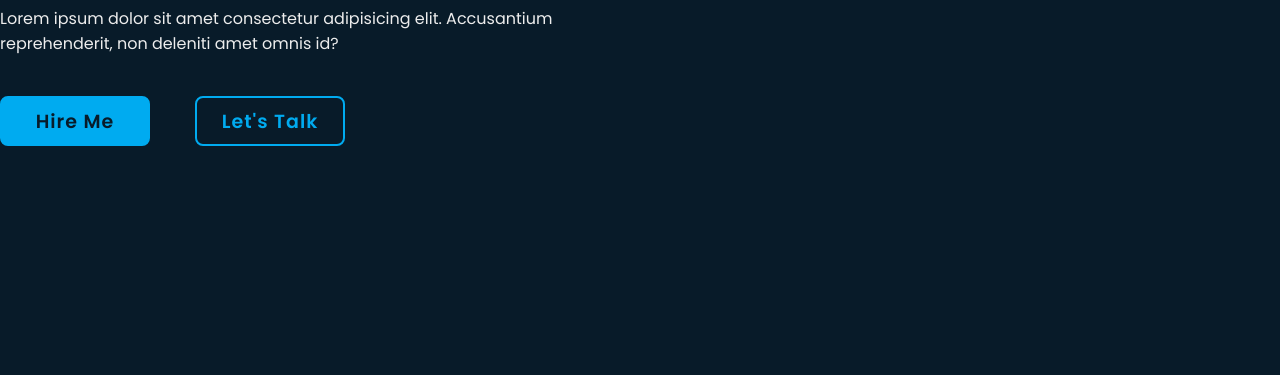
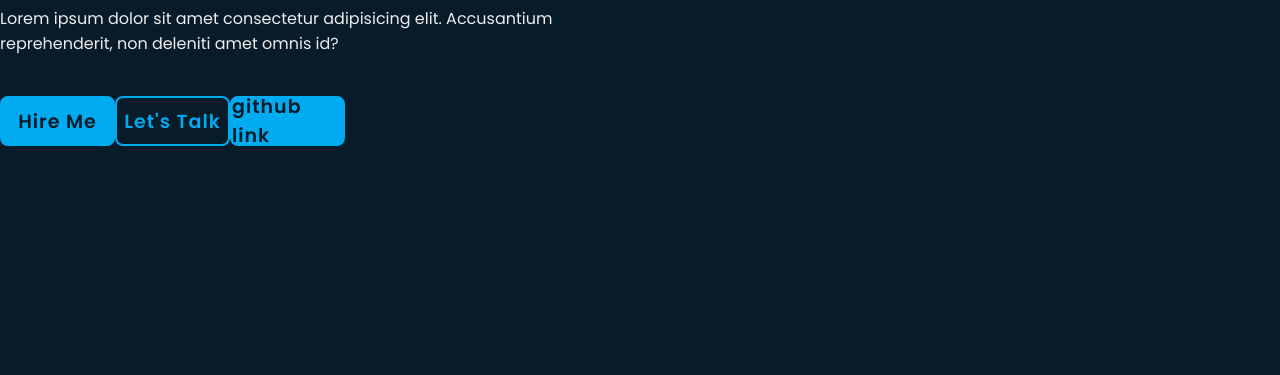
Before and after one commit to 0x1Shub/Demo-Repository, a plain HTML site: page index.html in a window 1280 px wide. Shown: the part 425-800 px from the top of the page. Drawn offline with Linux system fonts and the light colour scheme.

Commit message:
Added Github link

```diff
--- a/index.html
+++ b/index.html
@@ -31,6 +31,7 @@
             <div class="btn-box">
                 <a href="#">Hire Me</a>
                 <a href="#">Let's Talk</a>
+                <a href="#"> github link</a>
             </div>
         </div>
     </section>
```
